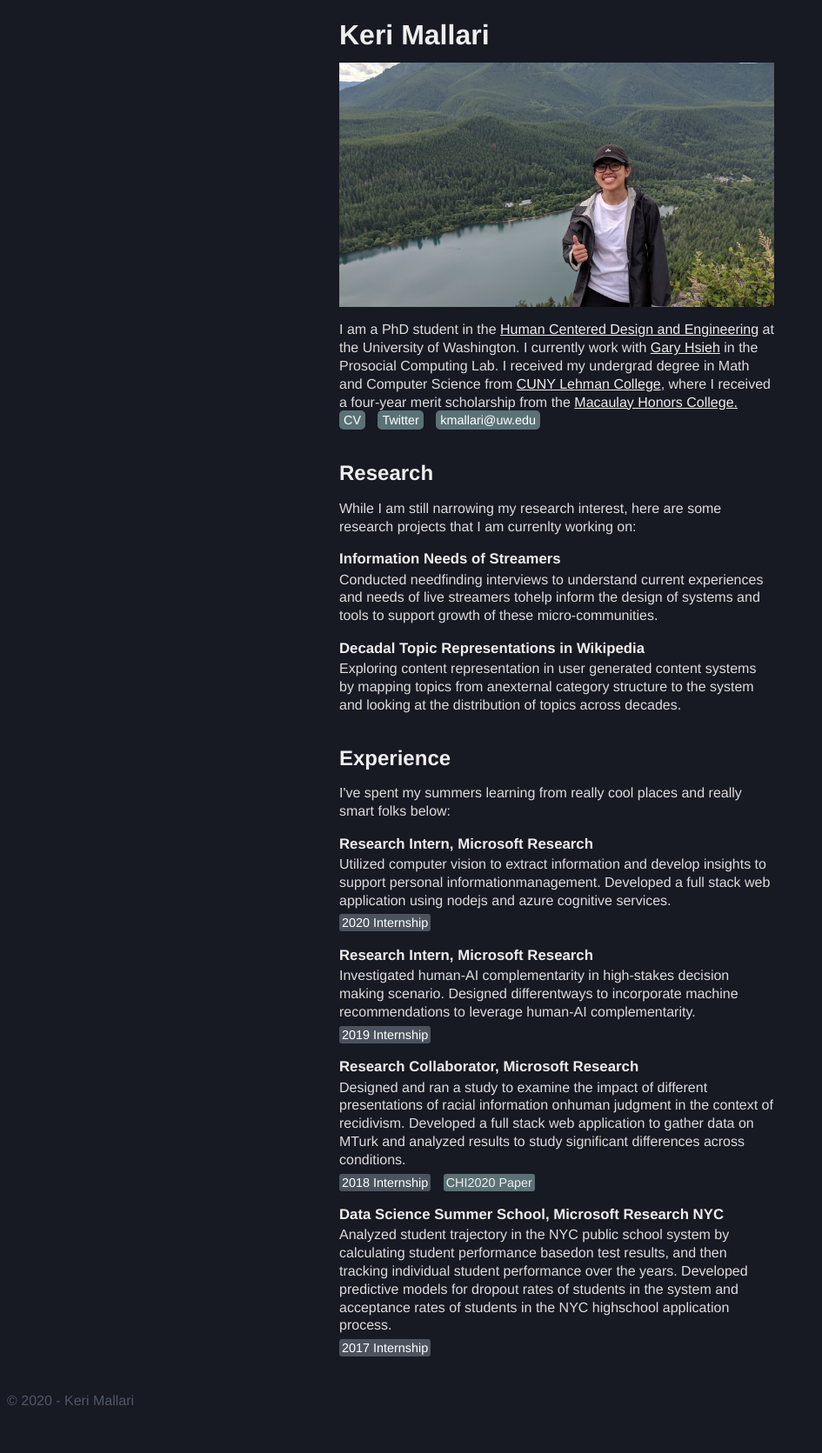
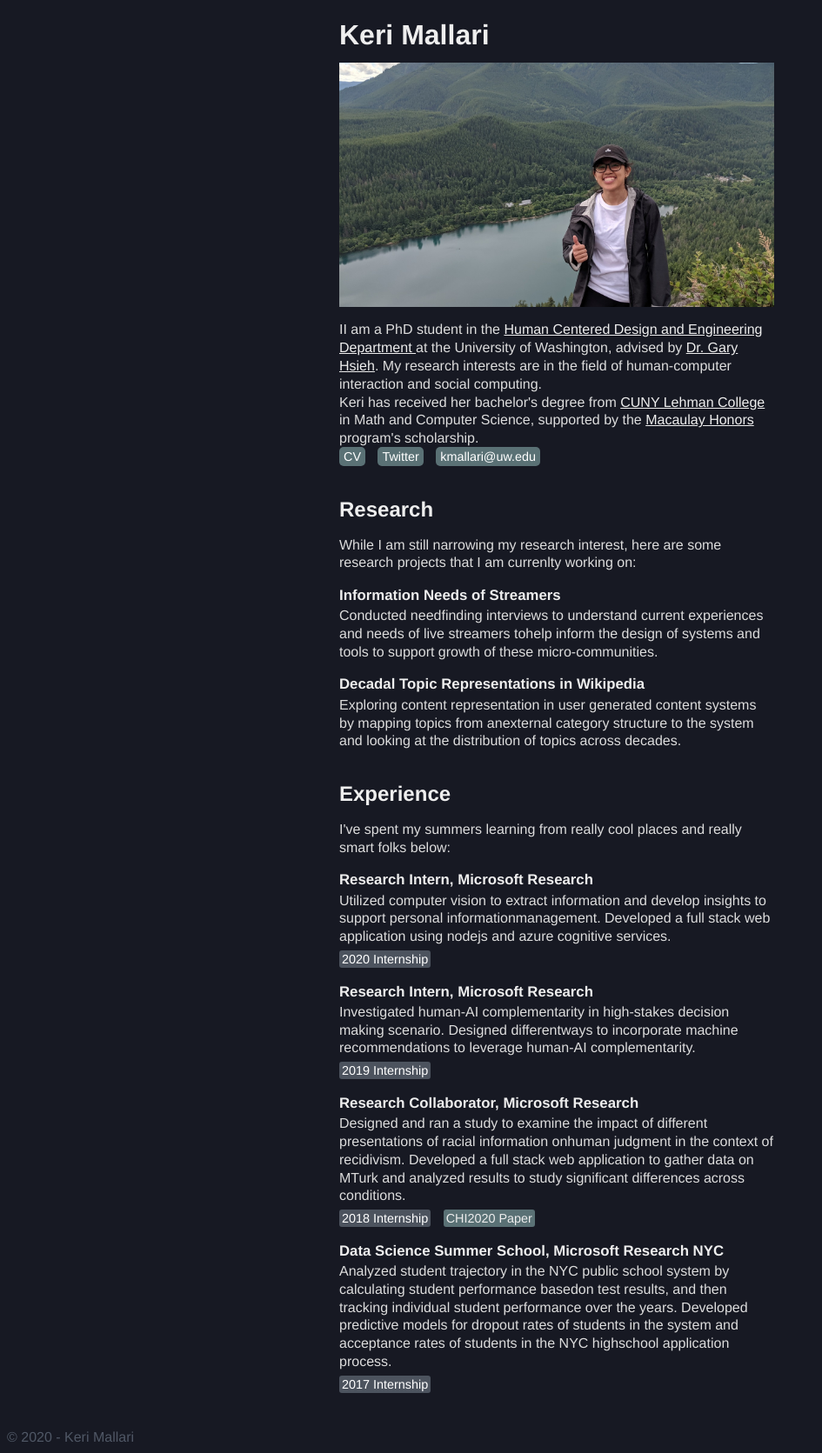
Before and after one commit to kerixyz/temp, a Jekyll site: the page built from index.html, in a window 1280 px wide. Shown: the whole page at 87% size, without its empty margins (0-945 px from the left). Built offline with Jekyll 4.4.1, drawn with Linux system fonts in a browser that asks for light colours; before the commit the page ends 1630 px from its top, so only the background shows below that.

Commit message:
testing 123

```diff
--- a/_layouts/default.html
+++ b/_layouts/default.html
@@ -10,7 +10,9 @@
             <h1><a href="/">Keri Mallari</a></h1>
             <p><img src="https://keri.xyz/keri_avatar.jpg" margin="30px auto" width="500"></p>
             <div id="mini_bio">
-                I am a PhD student in the <a href="https://www.hcde.washington.edu/">Human Centered Design and Engineering</a> at the University of Washington. I currently work with <a href="https://faculty.washington.edu/garyhs/">Gary Hsieh</a> in the Prosocial Computing Lab. I received my undergrad degree in Math and Computer Science from <a href="http://www.lehman.cuny.edu/">CUNY Lehman College</a>, where I received a four-year merit scholarship from the <a href="https://macaulay.cuny.edu/">Macaulay Honors College.</a>
+                II am a PhD student in the <a href='https://www.hcde.washington.edu/'>Human Centered Design and Engineering Department </a> at the University of Washington, advised by <a href='https://faculty.washington.edu/garyhs/'>Dr. Gary Hsieh</a>. My research interests are in the field of human-computer interaction and social computing. <br/>
+                Keri has received her bachelor's degree from <a href = 'https://www.lehman.cuny.edu/'>CUNY Lehman College</a> in Math and Computer Science, supported by the <a href = 'https://macaulay.cuny.edu/'>Macaulay Honors</a> program's scholarship.
+
             </div>
         </div>
         <div id="links" class="block">
```
